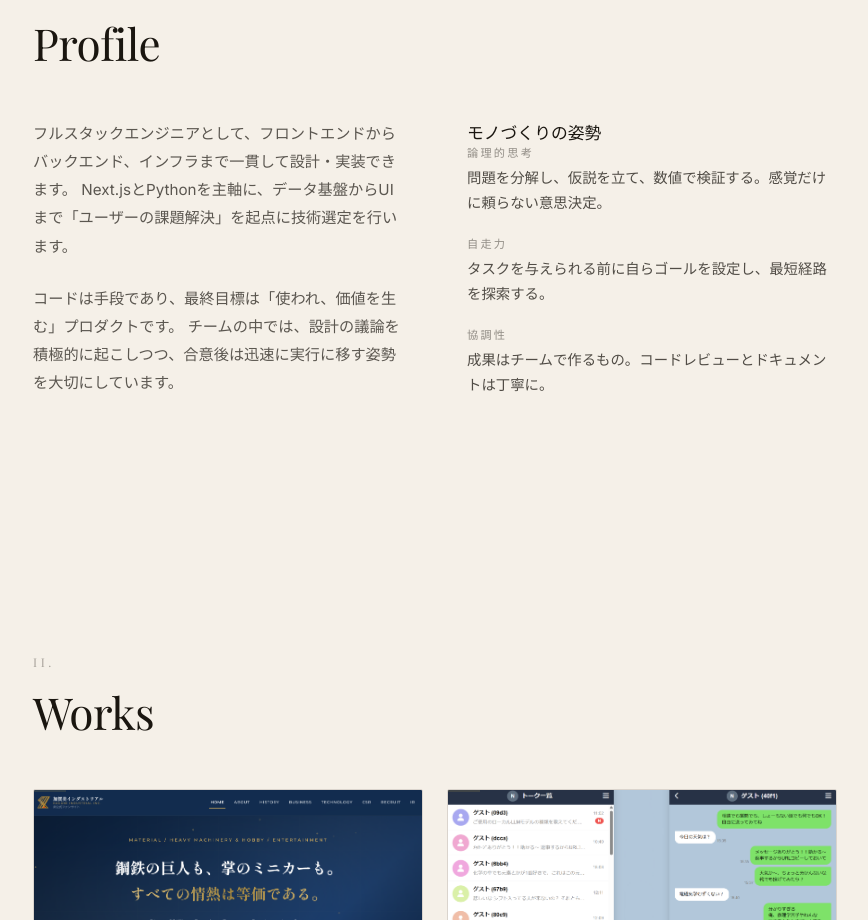
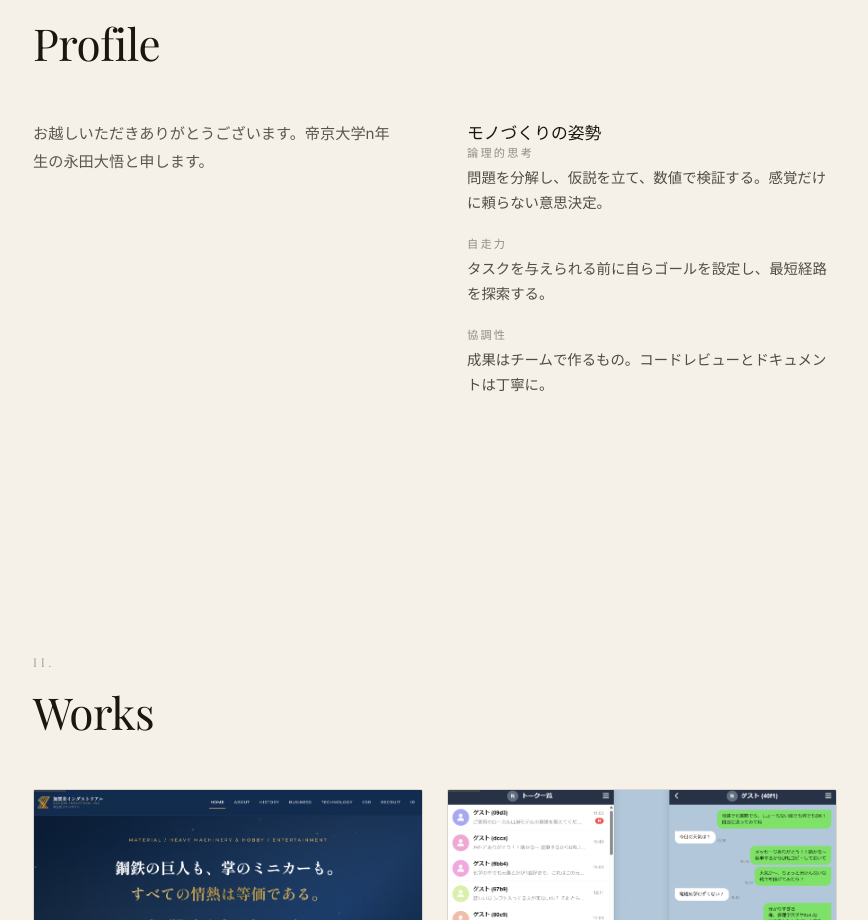
Before and after one commit to luminous-luca-dev/LucaHome, a Next.js app: page / in a window 1280 px wide. Shown: the part 943-1863 px from the top of the page, without its empty margins (205-1073 px from the left). Built offline with nearby package versions, Linux system fonts and the light colour scheme.

Commit message:
プロフを変更しようとして力尽きる。何書けばええんや...

```diff
--- a/app/page.tsx
+++ b/app/page.tsx
@@ -164,8 +164,8 @@ export default function HomePage() {
           <h2 style={h2Style}>Profile</h2>
           <div style={{ display: 'grid', gridTemplateColumns: 'repeat(auto-fit, minmax(300px, 1fr))', gap: '4rem', marginTop: '3rem' }}>
             <div>
-              <p style={bodyTextStyle}>フルスタックエンジニアとして、フロントエンドからバックエンド、インフラまで一貫して設計・実装できます。 Next.jsとPythonを主軸に、データ基盤からUIまで「ユーザーの課題解決」を起点に技術選定を行います。</p>
-              <p style={{ ...bodyTextStyle, marginTop: '1.5rem' }}>コードは手段であり、最終目標は「使われ、価値を生む」プロダクトです。 チームの中では、設計の議論を積極的に起こしつつ、合意後は迅速に実行に移す姿勢を大切にしています。</p>
+              <p style={bodyTextStyle}>お越しいただきありがとうございます。帝京大学n年生の永田大悟と申します。</p>
+              <p style={{ ...bodyTextStyle, marginTop: '1.5rem' }}></p>
             </div>
             <div>
               <h3 style={h3Style}>モノづくりの姿勢</h3>
```
